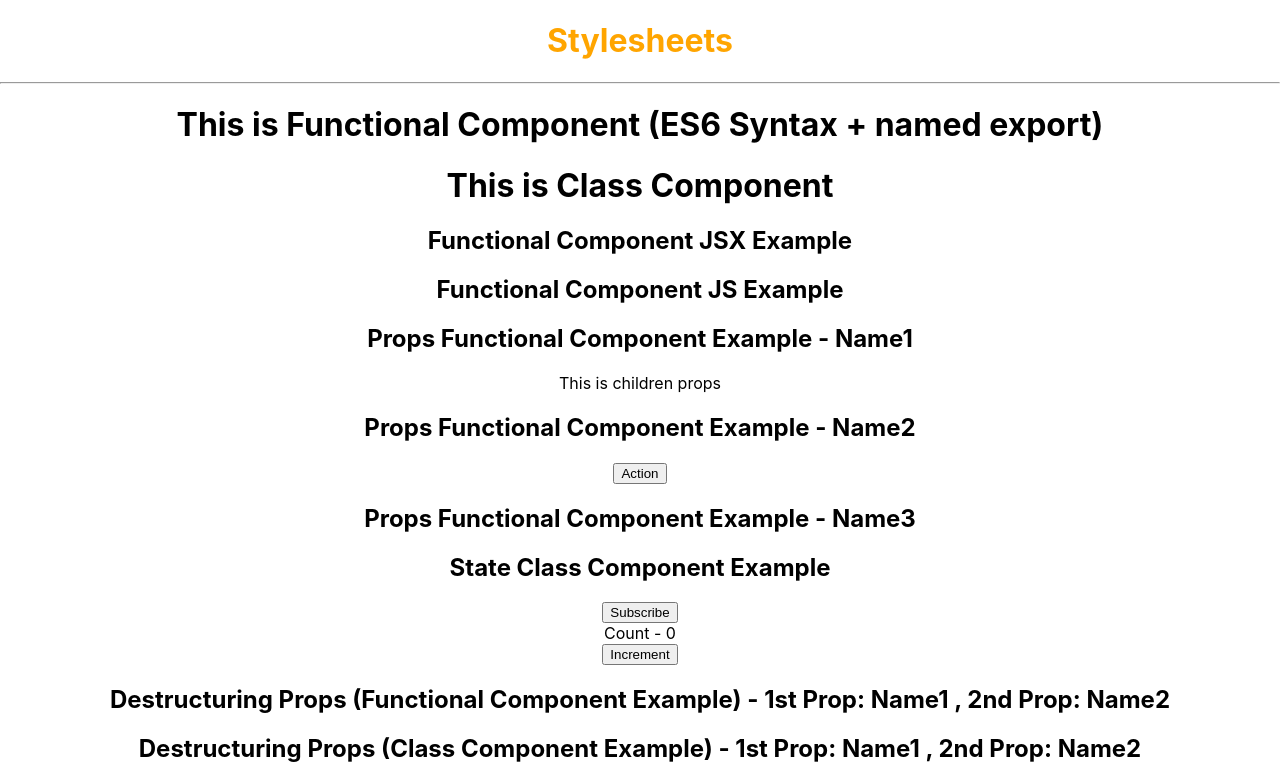
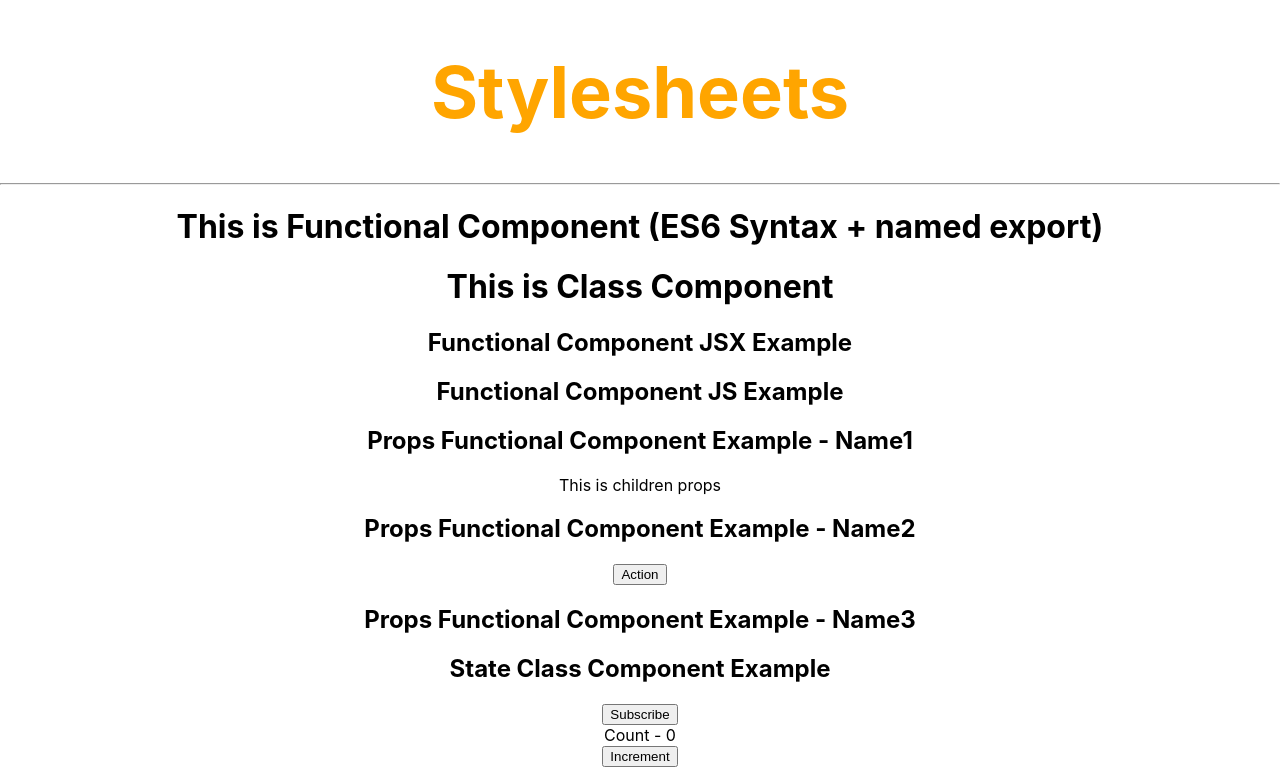
Before and after one commit to sagarteria/Sample-Create-React-App, a React (Create React App) app: page / in a window 1280 px wide. Shown: the top 782 px of the page. Built offline with nearby package versions, Linux system fonts and the light colour scheme.

Commit message:
completed #1. CSS Stylesheets

```diff
--- a/src/components/Stylesheet/Stylesheet.js
+++ b/src/components/Stylesheet/Stylesheet.js
@@ -5,7 +5,7 @@
   let className = props.primary ? 'primary' : '';
   return (
       <div>
-        <h1 className={className}>Stylesheets</h1>
+        <h1 className={`${className} font-xl`}>Stylesheets</h1>
         <hr />
       </div>
   )
--- a/src/components/Stylesheet/myStyles.css
+++ b/src/components/Stylesheet/myStyles.css
@@ -1,3 +1,7 @@
 .primary {
   color: orange;
 }
+
+.font-xl {
+  font-size: 72px;
+}
```
